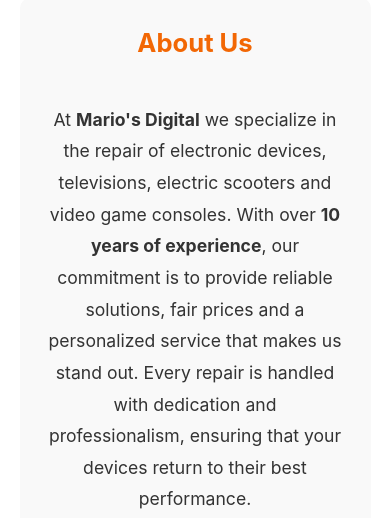
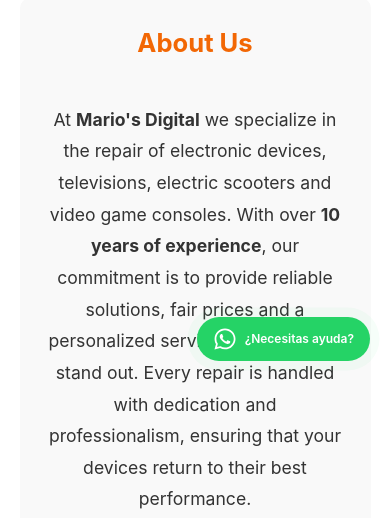
Before and after one commit to MariosDigital/Landing-Workshop, a plain HTML site: page index.html in a window 390 px wide. Shown: the part 461-979 px from the top of the page. Drawn offline with Linux system fonts and the light colour scheme.

Commit message:
Agregado botón flotante de WhatsApp

```diff
--- a/assets/style.css
+++ b/assets/style.css
@@ -467,3 +467,83 @@ footer a:hover {
     width: 100%;
   }
 }
+
+/* Botón de WhatsApp Flotante */
+.whatsapp-float {
+  position: fixed;
+  bottom: 25px;
+  right: 25px;
+  z-index: 1000;
+}
+
+.whatsapp-link {
+  display: flex;
+  align-items: center;
+  background-color: #25d366;
+  color: white;
+  text-decoration: none;
+  padding: 12px 20px;
+  border-radius: 50px;
+  box-shadow: 0 4px 15px rgba(37, 211, 102, 0.3);
+  transition: all 0.3s ease;
+  animation: pulse 2s infinite;
+}
+
+.whatsapp-link:hover {
+  background-color: #128c7e;
+  transform: translateY(-3px);
+  box-shadow: 0 6px 20px rgba(37, 211, 102, 0.4);
+}
+
+.whatsapp-icon {
+  margin-right: 8px;
+  display: flex;
+  align-items: center;
+}
+
+.whatsapp-text {
+  font-weight: 600;
+  font-size: 14px;
+}
+
+/* Animación de pulso */
+@keyframes pulse {
+  0% {
+    box-shadow: 0 0 0 0 rgba(37, 211, 102, 0.7);
+  }
+  70% {
+    box-shadow: 0 0 0 10px rgba(37, 211, 102, 0);
+  }
+  100% {
+    box-shadow: 0 0 0 0 rgba(37, 211, 102, 0);
+  }
+}
+
+/* Responsive para móviles */
+@media (max-width: 768px) {
+  .whatsapp-float {
+    bottom: 20px;
+    right: 15px;
+  }
+
+  .whatsapp-link {
+    padding: 10px 16px;
+  }
+
+  .whatsapp-text {
+    font-size: 12px;
+  }
+
+  .whatsapp-icon svg {
+    width: 24px;
+    height: 24px;
+  }
+}
+
+/* Para tablets */
+@media (max-width: 1024px) {
+  .whatsapp-float {
+    bottom: 22px;
+    right: 20px;
+  }
+}
--- a/index.html
+++ b/index.html
@@ -169,5 +169,18 @@
   </footer>
 
   <script src="assets/script.js"></script>
+
+  <!-- Botón de WhatsApp Flotante -->
+<div class="whatsapp-float">
+  <a href="https://wa.me/35794578298?text=Hola%20Mario's%20Digital,%20me%20interesa%20sus%20servicios%20de%20reparación" target="_blank" class="whatsapp-link">
+    <div class="whatsapp-icon">
+      <svg xmlns="http://www.w3.org/2000/svg" viewBox="0 0 448 512" width="28" height="28">
+        <path fill="currentColor" d="M380.9 97.1C339 55.1 283.2 32 223.9 32c-122.4 0-222 99.6-222 222 0 39.1 10.2 77.3 29.6 111L0 480l117.7-30.9c32.4 17.7 68.9 27 106.1 27h.1c122.3 0 224.1-99.6 224.1-222 0-59.3-25.2-115-67.1-157zm-157 341.6c-33.2 0-65.7-8.9-94-25.7l-6.7-4-69.8 18.3L72 359.2l-4.4-7c-18.5-29.4-28.2-63.3-28.2-98.2 0-101.7 82.8-184.5 184.6-184.5 49.3 0 95.6 19.2 130.4 54.1 34.8 34.9 56.2 81.2 56.1 130.5 0 101.8-84.9 184.6-186.6 184.6zm101.2-138.2c-5.5-2.8-32.8-16.2-37.9-18-5.1-1.9-8.8-2.8-12.5 2.8-3.7 5.6-14.3 18-17.6 21.8-3.2 3.7-6.5 4.2-12 1.4-32.6-16.3-54-29.1-75.5-66-5.7-9.8 5.7-9.1 16.3-30.3 1.8-3.7.9-6.9-.5-9.7-1.4-2.8-12.5-30.1-17.1-41.2-4.5-10.8-9.1-9.3-12.5-9.5-3.2-.2-6.9-.2-10.6-.2-3.7 0-9.7 1.4-14.8 6.9-5.1 5.6-19.4 19-19.4 46.3 0 27.3 19.9 53.7 22.6 57.4 2.8 3.7 39.1 59.7 94.8 83.8 35.2 15.2 49 16.5 66.6 13.9 10.7-1.6 32.8-13.4 37.4-26.4 4.6-13 4.6-24.1 3.2-26.4-1.3-2.5-5-3.9-10.5-6.6z"/>
+      </svg>
+    </div>
+    <span class="whatsapp-text">¿Necesitas ayuda?</span>
+  </a>
+</div>
+
 </body>
 </html>
```
